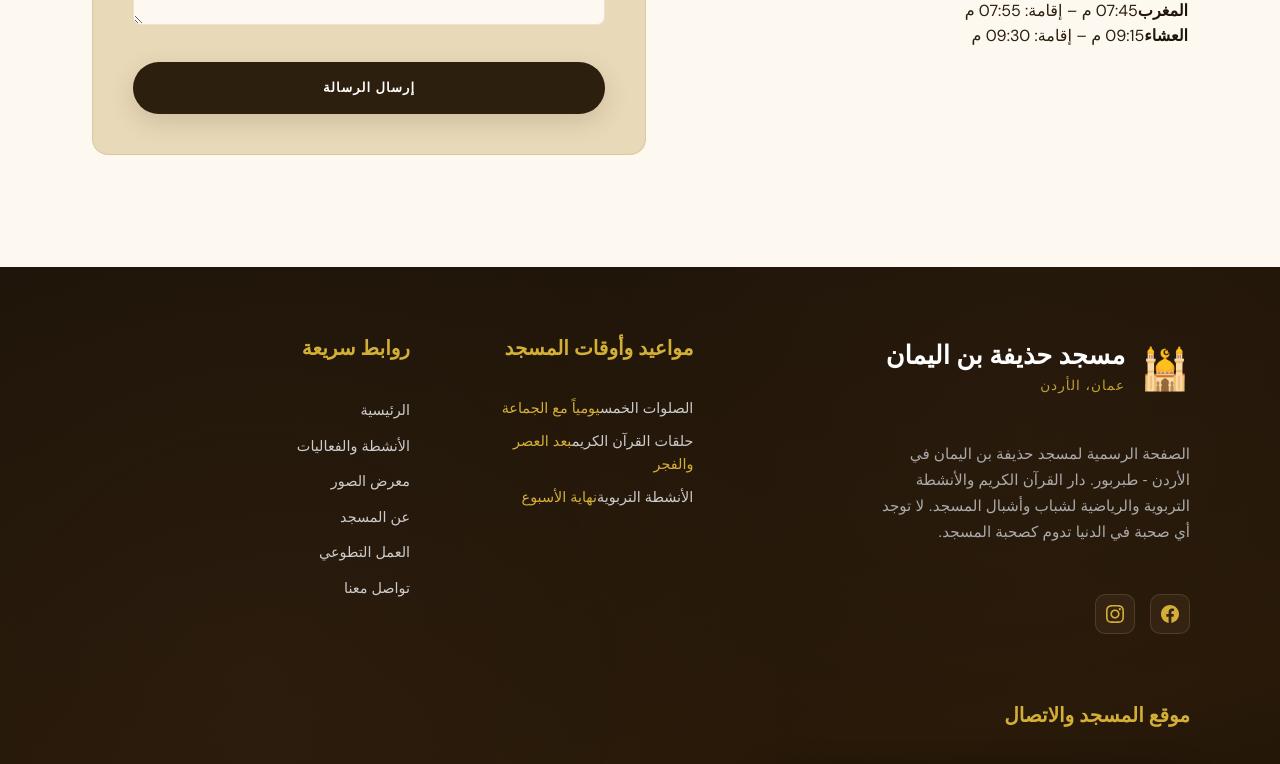
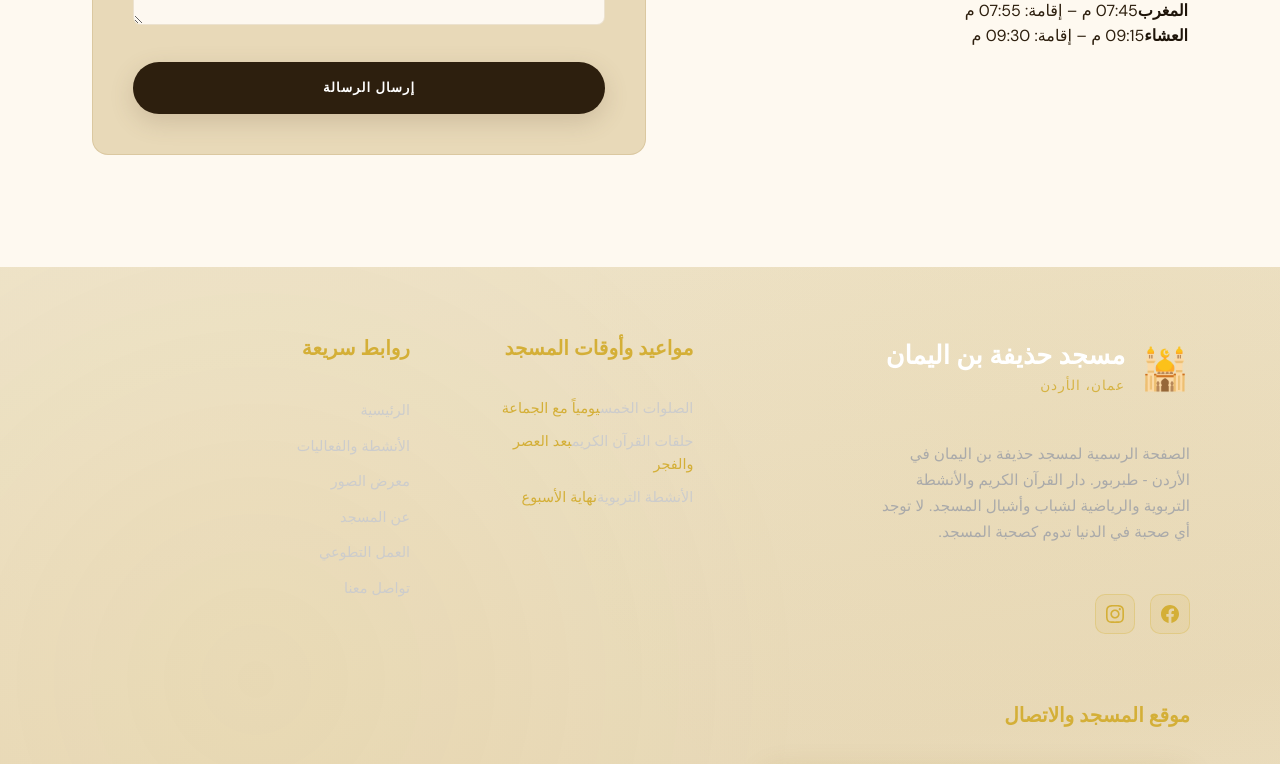
Before and after one commit to Sultanaladawi/Hudhayfah-ibn-al-Yaman-Mosque, a React (Create React App) app: page / in a window 1280 px wide. Shown: the part 7526-8290 px from the top of the page. Built offline with nearby package versions, Linux system fonts and the light colour scheme; no server answers; grey boxes are pictures that could not be loaded; a web font is replaced by a local one.

Commit message:
Lighten: pillar icon circles to golden-beige, full footer to sandy cappuccino with dark readable text

```diff
--- a/src/components/About.module.css
+++ b/src/components/About.module.css
@@ -80,18 +80,18 @@
 .pillar { text-align: center; }
 .pillarIcon {
   width: 52px; height: 52px;
-  background: var(--tea-light);
+  background: #F2E8D5;
   border-radius: 50%;
   display: flex;
   align-items: center;
   justify-content: center;
   margin: 0 auto 1rem;
-  color: var(--coffee-dark);
+  color: var(--gold-dim);
   font-size: 1.2rem;
-  border: 1px solid var(--border);
+  border: 1.5px solid rgba(212, 175, 55, 0.35);
   transition: background var(--tr), color var(--tr), border-color var(--tr);
 }
-.pillar:hover .pillarIcon { background: var(--coffee-dark); color: #fff; border-color: var(--coffee-dark); }
+.pillar:hover .pillarIcon { background: var(--gold); color: #FBF6EE; border-color: var(--gold); }
 .pillarTitle { font-family: 'DM Serif Display', serif; font-size: 1.1rem; color: var(--espresso); margin-bottom: .5rem; }
 .pillarDesc  { font-size: .83rem; color: var(--espresso-mid); line-height: 1.65; }
 
--- a/src/components/Footer.module.css
+++ b/src/components/Footer.module.css
@@ -1,6 +1,6 @@
 .footer {
-  background: linear-gradient(170deg, #1E1409 0%, #271808 60%, #150F05 100%);
-  color: #e8e3dc;
+  background: linear-gradient(170deg, #EEE3C8 0%, #E8D9B8 60%, #EEE3C8 100%);
+  color: #2D1F0E;
   padding: 70px 0 0;
   direction: rtl;
   text-align: right;
@@ -13,8 +13,8 @@
   content: '';
   position: absolute;
   inset: 0;
-  background-image: radial-gradient(circle at 20% 50%, rgba(196,155,117,0.04) 0%, transparent 50%),
-                    radial-gradient(circle at 80% 20%, rgba(196,155,117,0.03) 0%, transparent 40%);
+  background-image: radial-gradient(circle at 20% 50%, rgba(212,175,55,0.06) 0%, transparent 50%),
+                    radial-gradient(circle at 80% 20%, rgba(212,175,55,0.04) 0%, transparent 40%);
   pointer-events: none;
 }
 
@@ -54,7 +54,7 @@
 .logoName {
   font-family: 'Amiri', serif;
   font-size: 1.45rem;
-  color: #fff;
+  color: #FBF6EE;
   line-height: 1.2;
   font-weight: 700;
 }
@@ -68,7 +68,7 @@
 }
 
 .brandDesc {
-  color: rgba(232,227,220,0.65);
+  color: rgba(45, 31, 14, 0.70);
   font-size: 0.92rem;
   line-height: 1.85;
   max-width: 320px;
@@ -84,8 +84,8 @@
   width: 40px;
   height: 40px;
   border-radius: 10px;
-  background: rgba(196,155,117,0.08);
-  border: 1px solid rgba(196,155,117,0.2);
+  background: rgba(212,175,55,0.10);
+  border: 1px solid rgba(212,175,55,0.30);
   display: flex;
   align-items: center;
   justify-content: center;
@@ -97,7 +97,7 @@
 
 .socialIcon:hover {
   background: var(--gold);
-  color: #1E1409;
+  color: #FBF6EE;
   border-color: var(--gold);
   transform: translateY(-3px);
   box-shadow: 0 8px 20px rgba(196,155,117,0.3);
@@ -117,7 +117,7 @@
   font-weight: 700;
   letter-spacing: 0.5px;
   padding-bottom: 12px;
-  border-bottom: 1px solid rgba(196,155,117,0.2);
+  border-bottom: 1px solid rgba(212,175,55,0.30);
   margin: 0;
 }
 
@@ -131,7 +131,7 @@
 }
 
 .navLink {
-  color: rgba(232,227,220,0.65);
+  color: rgba(45, 31, 14, 0.70);
   text-decoration: none;
   font-size: 0.9rem;
   display: flex;
@@ -156,8 +156,8 @@
 .mapContainer {
   border-radius: 12px;
   overflow: hidden;
-  border: 1px solid rgba(196,155,117,0.15);
-  box-shadow: 0 8px 30px rgba(0,0,0,0.3);
+  border: 1px solid rgba(212,175,55,0.25);
+  box-shadow: 0 8px 30px rgba(139,105,20,0.15);
   transition: 0.4s ease;
 }
 
@@ -167,7 +167,7 @@
 }
 
 .addressLine {
-  color: rgba(232,227,220,0.65);
+  color: rgba(45, 31, 14, 0.70);
   font-size: 0.85rem;
   display: flex;
   align-items: flex-start;
@@ -186,11 +186,11 @@
   max-width: 1200px;
   margin: 50px auto 0;
   padding: 22px 50px;
-  border-top: 1px solid rgba(196,155,117,0.12);
+  border-top: 1px solid rgba(212,175,55,0.25);
   display: flex;
   justify-content: space-between;
   align-items: center;
-  color: rgba(232,227,220,0.4);
+  color: rgba(45, 31, 14, 0.50);
   font-size: 0.8rem;
   position: relative;
 }
```
